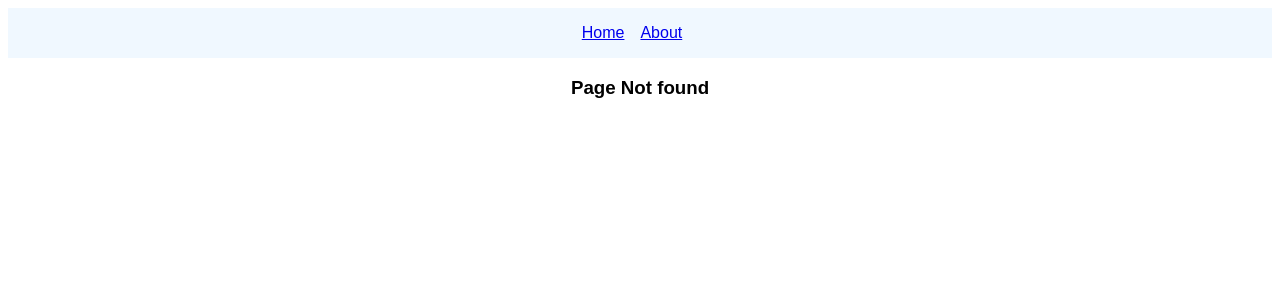
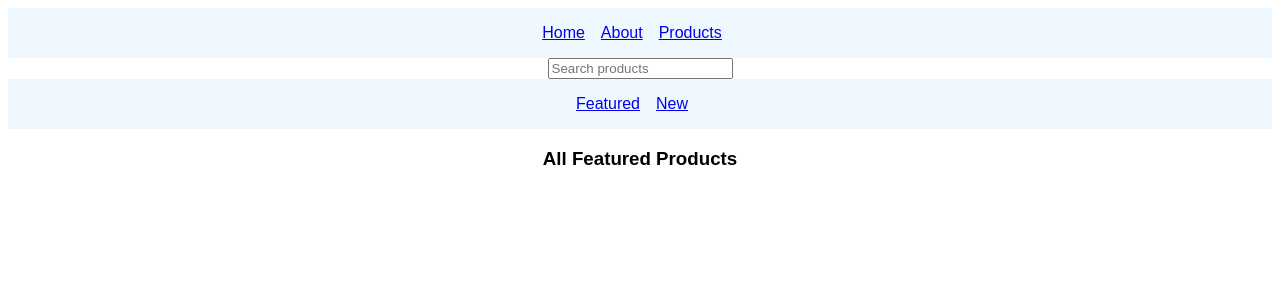
Before and after one commit to abehera01/react_router, a React (Create React App) app: page /products/feactured in a window 1280 px wide. Before the commit this address had no page. Shown: the top 300 px of the page. Built offline with nearby package versions, Linux system fonts and the light colour scheme.

Commit message:
Nested Routers  add Outlet

```diff
--- a/src/App.js
+++ b/src/App.js
@@ -4,6 +4,9 @@
 import { About } from "./Components/About";
 import { Navbar } from "./Components/Navbar";
 import { OrderSummary } from "./Components/OrderSummary";
+import { Products } from "./Components/Products";
+import { FeaturedProducts } from "./Components/FeaturedProducts";
+import { NewProducts } from "./Components/NewProducts";
 
 export default function App() {
   return (
@@ -13,6 +16,10 @@
         <Route path="/" element={<Home />} />
         <Route path="/about" element={<About />} />
         <Route path="/order-summary" element={<OrderSummary />} />
+        <Route path="/products" element={<Products />}>
+          <Route path='feactured' element={<FeaturedProducts />}/>
+          <Route path='new' element={<NewProducts />}/>
+        </Route>
         <Route path="*" element={<h3>Page Not found</h3>} />
       </Routes>
     </div>
--- /dev/null
+++ b/src/Components/FeaturedProducts.jsx
@@ -0,0 +1,7 @@
+export const FeaturedProducts = () => {
+  return (
+    <>
+      <h3>All Featured Products</h3>
+    </>
+  );
+};
--- a/src/Components/Navbar.jsx
+++ b/src/Components/Navbar.jsx
@@ -14,6 +14,10 @@
       <NavLink to="/about">
         About
       </NavLink>
+      <NavLink to="/products">
+        Products
+      </NavLink>
+
     </nav>
   );
 };
--- /dev/null
+++ b/src/Components/NewProducts.jsx
@@ -0,0 +1,7 @@
+export const NewProducts = () => {
+  return (
+    <>
+      <h3>All New Products</h3>
+    </>
+  );
+};
--- /dev/null
+++ b/src/Components/Products.jsx
@@ -0,0 +1,15 @@
+import { Link, Outlet } from 'react-router-dom'
+export const Products = () => {
+  return (
+    <>
+      <div>
+          <input type='search' placeholder='Search products'/>
+      </div>
+      <nav>
+          <Link to='feactured'>Featured</Link>
+          <Link to='new'>New</Link>
+      </nav>
+      <Outlet/>
+    </>
+  )
+}
```
